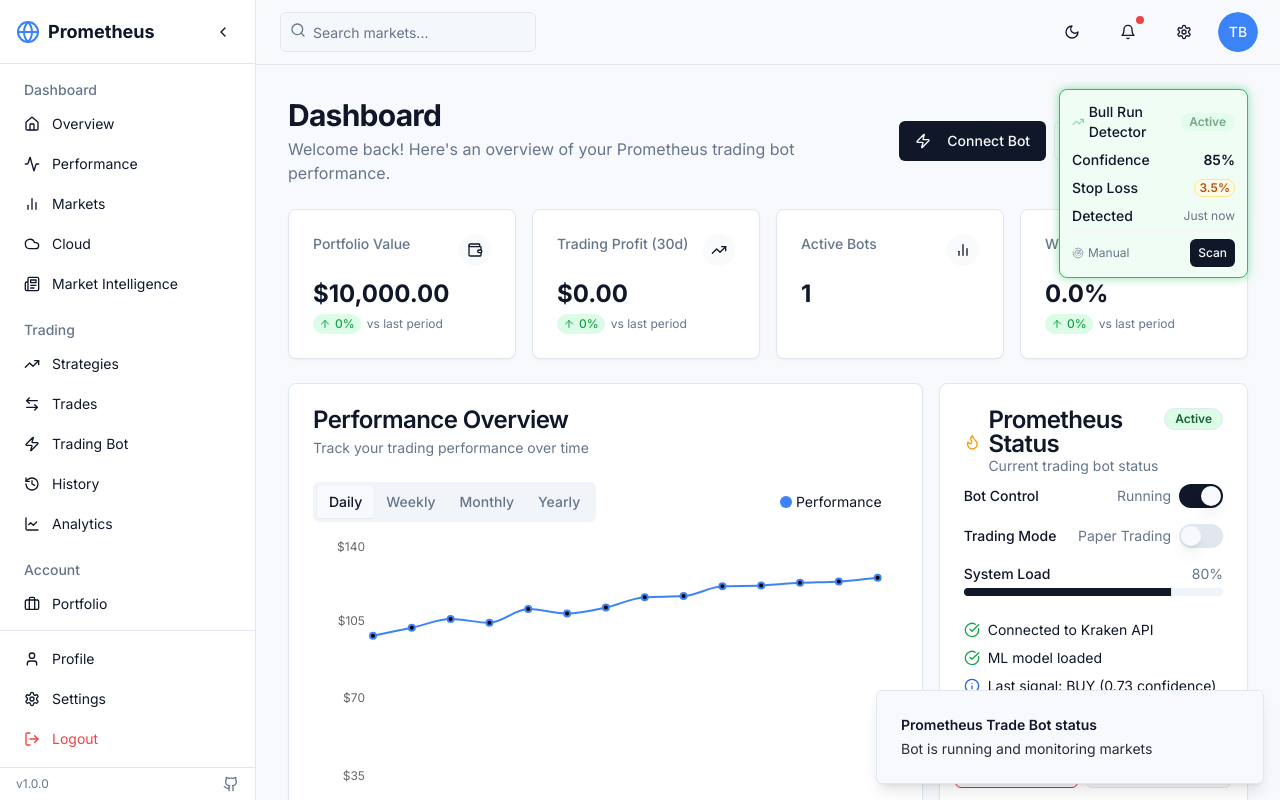
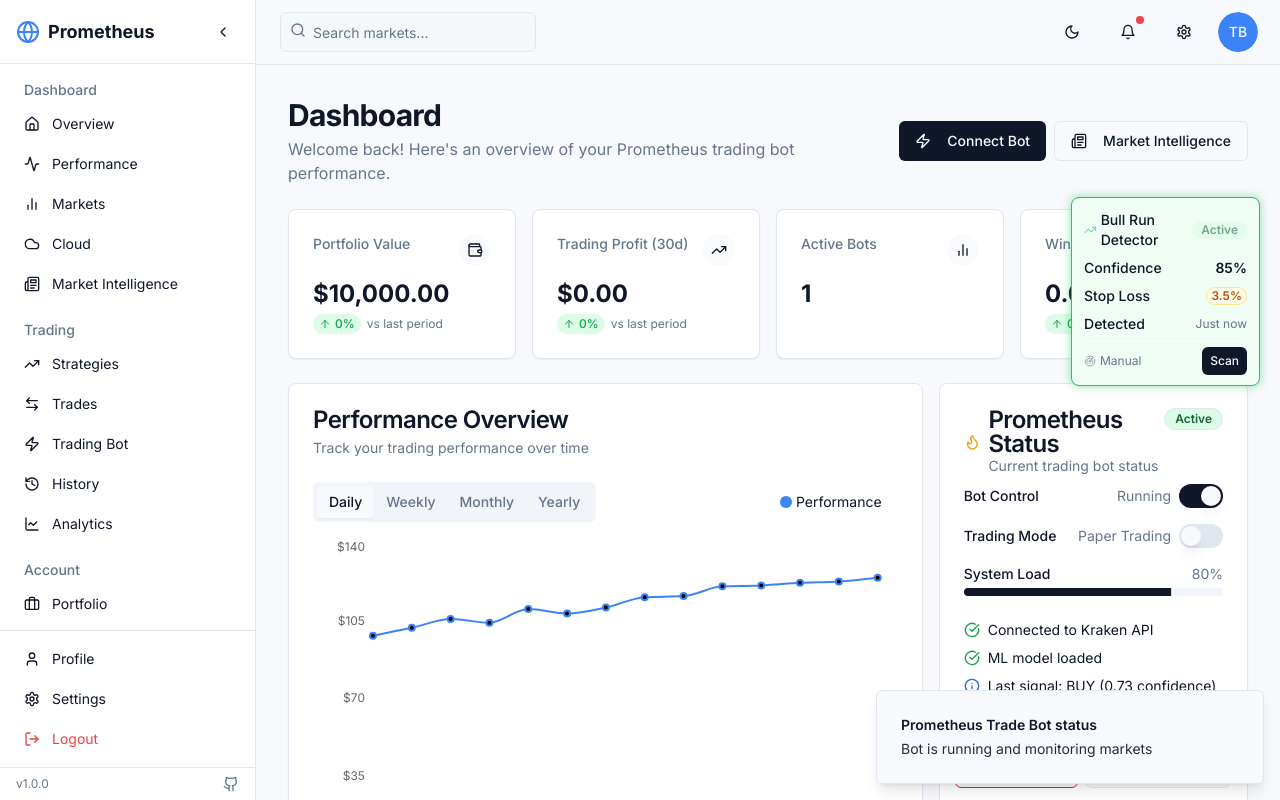
Before and after one commit to DanielePL/prometheus-trading-bot, a React (Vite) app: page /dashboard in a window 1280 px wide. Shown: the top 800 px of the page. Built offline with nearby package versions, Linux system fonts and the light colour scheme.

Commit message:
Fix layout overlapping issue
Addresses an issue where the layout was overlapping with the win rate box.

```diff
--- a/src/pages/Dashboard.tsx
+++ b/src/pages/Dashboard.tsx
@@ -23,7 +23,7 @@ const Dashboard = () => {
   return (
     <AppLayout>
       <div className="space-y-6">
-        <div className="flex flex-col sm:flex-row justify-between gap-4 items-start sm:items-center relative">
+        <div className="flex flex-col sm:flex-row justify-between gap-4 items-start sm:items-center">
           <div>
             <h1 className="text-3xl font-bold tracking-tight">Dashboard</h1>
             <p className="text-muted-foreground mt-1">
@@ -53,18 +53,9 @@ const Dashboard = () => {
               </Link>
             </Button>
           </div>
-
-          <div className="absolute right-0 top-0 sm:-top-1 md:-top-2 -mt-2 sm:mt-0">
-            <BullRunIndicator
-              isBullRun={true}
-              confidence={0.85}
-              lastDetected="Just now"
-              stopLossPercentage={3.5}
-            />
-          </div>
         </div>
 
-        <div className="grid grid-cols-1 md:grid-cols-2 lg:grid-cols-4 gap-4">
+        <div className="grid grid-cols-1 md:grid-cols-2 lg:grid-cols-4 gap-4 relative">
           <StatsCard
             title="Portfolio Value"
             value="$10,000.00"
@@ -82,12 +73,22 @@ const Dashboard = () => {
             value="1"
             icon={<BarChart2 className="h-4 w-4" />}
           />
+          <div className="relative">
             <StatsCard
               title="Win Rate"
               value="0.0%"
               change={0}
               icon={<CircleDollarSign className="h-4 w-4" />}
             />
+            <div className="absolute -top-3 -right-3">
+              <BullRunIndicator
+                isBullRun={true}
+                confidence={0.85}
+                lastDetected="Just now"
+                stopLossPercentage={3.5}
+              />
+            </div>
+          </div>
         </div>
 
         <div className="grid grid-cols-1 lg:grid-cols-3 gap-4">
```
Lines whose indentation alone changed are shown as unchanged.
